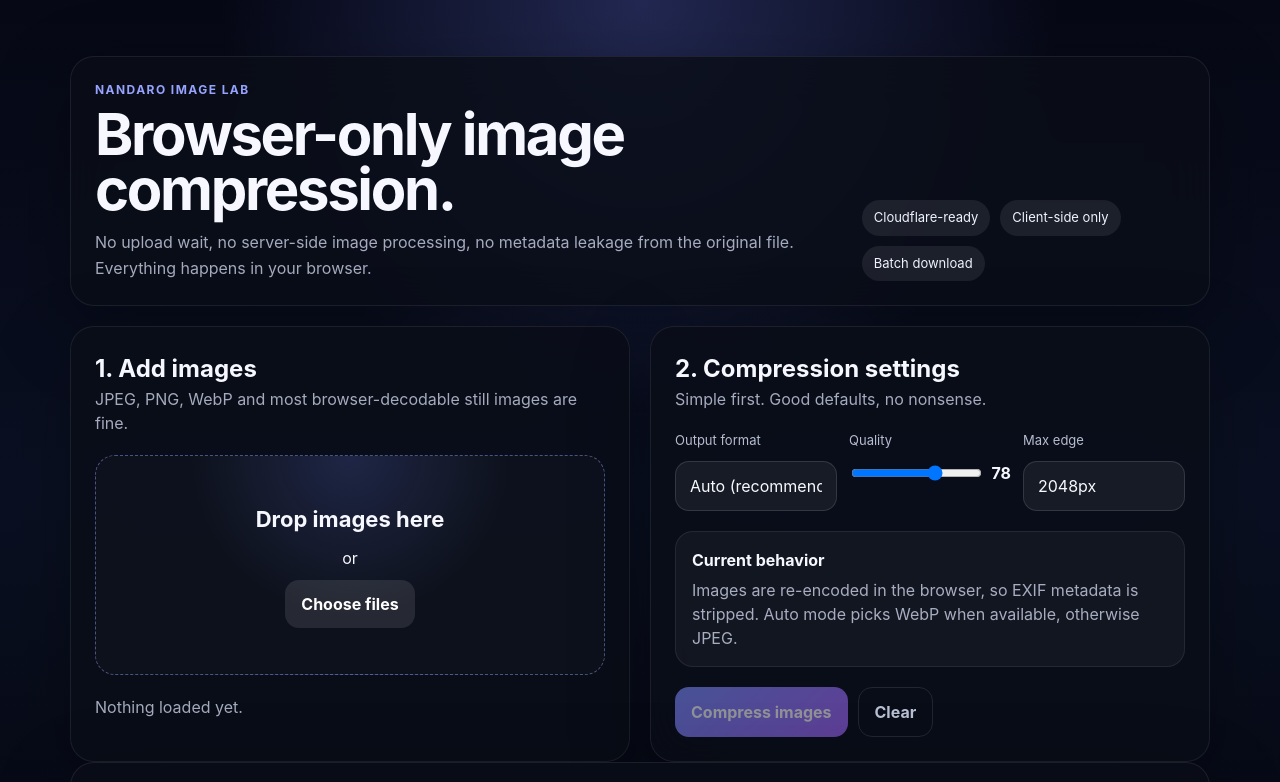
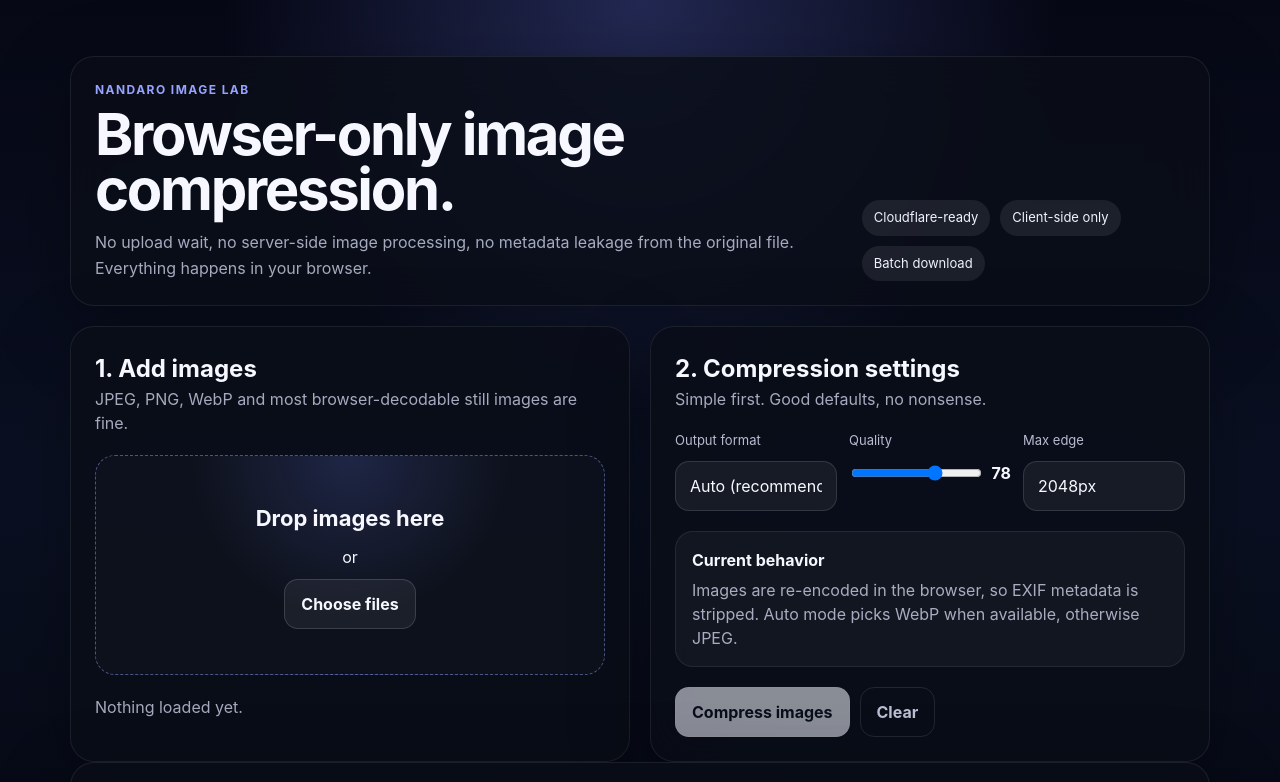
Before and after one commit to kandotrun/nandaro, a React (Vite) app: page / in a window 1280 px wide. Shown: the top 782 px of the page. Built offline with nearby package versions, Linux system fonts and the light colour scheme.

Commit message:
style: ボタンデザインを改善

```diff
--- a/src/App.css
+++ b/src/App.css
@@ -263,13 +263,17 @@
 .secondary-button,
 .ghost-button {
   appearance: none;
-  border: none;
   border-radius: 14px;
   padding: 12px 16px;
   font: inherit;
   font-weight: 700;
   cursor: pointer;
-  transition: transform 120ms ease, opacity 120ms ease, background 120ms ease;
+  transition:
+    transform 120ms ease,
+    opacity 120ms ease,
+    background 120ms ease,
+    border-color 120ms ease,
+    box-shadow 120ms ease;
 }
 
 .primary-button:hover,
@@ -284,22 +288,41 @@
   cursor: not-allowed;
   opacity: 0.55;
   transform: none;
+  box-shadow: none;
 }
 
 .primary-button {
-  background: linear-gradient(135deg, #7b8cff, #a667ff);
-  color: #fff;
+  border: 1px solid rgba(255, 255, 255, 0.68);
+  background: #f3f6ff;
+  color: #0b1020;
+  box-shadow: inset 0 1px 0 rgba(255, 255, 255, 0.95), 0 10px 24px rgba(0, 0, 0, 0.18);
+}
+
+.primary-button:hover {
+  background: #ffffff;
+  box-shadow: inset 0 1px 0 rgba(255, 255, 255, 1), 0 14px 28px rgba(0, 0, 0, 0.22);
 }
 
 .secondary-button {
+  border: 1px solid rgba(255, 255, 255, 0.14);
+  background: rgba(255, 255, 255, 0.06);
+  color: #f7f8ff;
+}
+
+.secondary-button:hover {
   background: rgba(255, 255, 255, 0.1);
-  color: #fff;
+  border-color: rgba(255, 255, 255, 0.22);
 }
 
 .ghost-button {
+  border: 1px solid rgba(255, 255, 255, 0.1);
   background: transparent;
   color: rgba(226, 232, 255, 0.82);
-  border: 1px solid rgba(255, 255, 255, 0.1);
+}
+
+.ghost-button:hover {
+  background: rgba(255, 255, 255, 0.05);
+  border-color: rgba(255, 255, 255, 0.18);
 }
 
 .results-grid {
```
